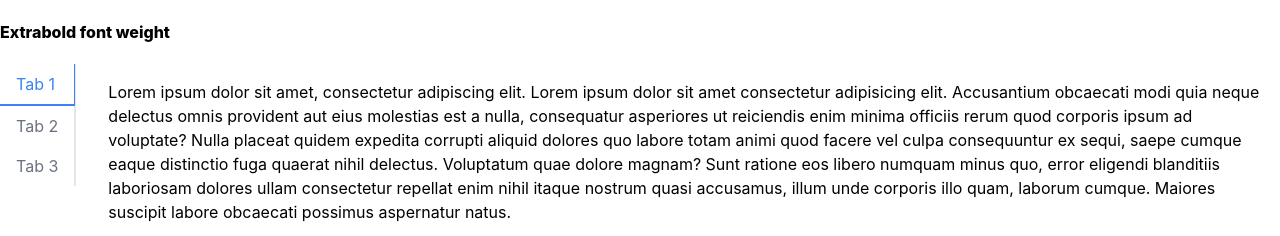
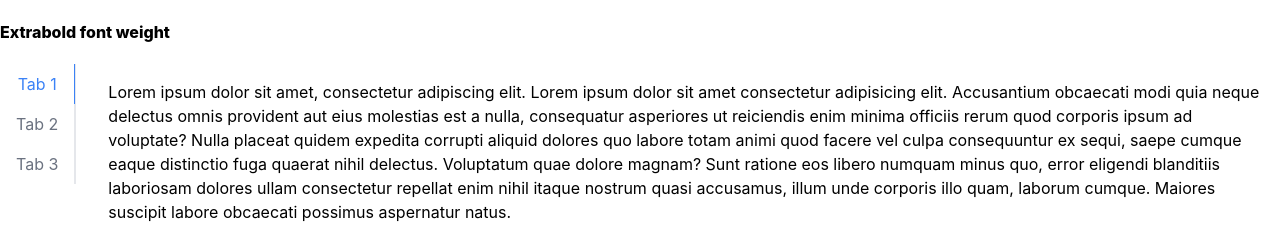
Before and after one commit to pankajpal05/Jahia-ad, a React (Vite) app: page / in a window 1280 px wide. Shown: the top 236 px of the page. Built offline with nearby package versions, Linux system fonts and the light colour scheme.

Commit message:
updated tabs and testimonial's

```diff
--- a/src/components/Tabs.jsx
+++ b/src/components/Tabs.jsx
@@ -11,33 +11,39 @@ const Tabs = ({ tabs, orientation }) => {
   const isVertical = orientation === "vertical";
 
   return (
-    <div className={`tabs panelcontainer ${isVertical ? "flex" : "flex flex-col"}`}>
+    <div
+      className={`tabs panelcontainer ${isVertical ? "flex" : "flex flex-col"}`}
+    >
       <div
-        className={`cmp-tabs ${isVertical ? "cmp-tabs-vertical" : "cmp-tabs-horizontal"}`}
+        className={`cmp-tabs ${
+          isVertical ? "cmp-tabs-vertical" : "cmp-tabs-horizontal"
+        }`}
         role="tablist"
       >
-        <ol
-          className={`cmp-tabs__tablist ${isVertical ? "flex flex-col border-r" : "flex border-b"}`}
+        <div
+          className={`cmp-tabs__tablist ${
+            isVertical ? "flex flex-col border-r" : "flex border-b"
+          }`}
         >
-          {tabs.map((tab) => (
-            <li
+          {tabs.map((tab, index) => (
+            <button
               key={tab.id}
               role="tab"
               id={`${tab.id}-tab`}
               className={`cmp-tabs__tab px-4 py-2 cursor-pointer text-nowrap ${
                 activeTab === tab.id
-                  ? "text-blue-500 border-b-2 border-blue-500"
+                  ? "text-blue-500 border-blue-500"
                   : "text-gray-500"
-              } ${isVertical ? "border-b-0 border-r" : ""}`}
+              } ${isVertical ? "border-b-0 border-r" : "border-b-2"}`}
               aria-controls={`${tab.id}-tabpanel`}
-              tabIndex={activeTab === tab.id ? 0 : -1}
+              tabIndex={0}
               aria-selected={activeTab === tab.id}
               onClick={() => handleTabClick(tab.id)}
             >
               {tab.title}
-            </li>
+            </button>
           ))}
-        </ol>
+        </div>
       </div>
       <div className={`cmp-tabs__panels ${isVertical ? "pl-4" : "pt-4"}`}>
         {tabs.map((tab) => (
--- a/src/components/TestimonialCard.jsx
+++ b/src/components/TestimonialCard.jsx
@@ -2,7 +2,7 @@
 const TestimonialCard = ({ title, description, image }) => {
   return (
     <div
-      className="relative w-full sm:w-80 md:w-96 h-64 sm:h-80 md:h-96 rounded-lg overflow-hidden shadow-lg group"
+      className="relative w-full sm:w-80 md:w-full h-64 sm:h-80 md:h-96 rounded-lg overflow-hidden shadow-lg group"
       style={{
         backgroundImage: `url(${image})`,
         backgroundSize: "cover",
```
